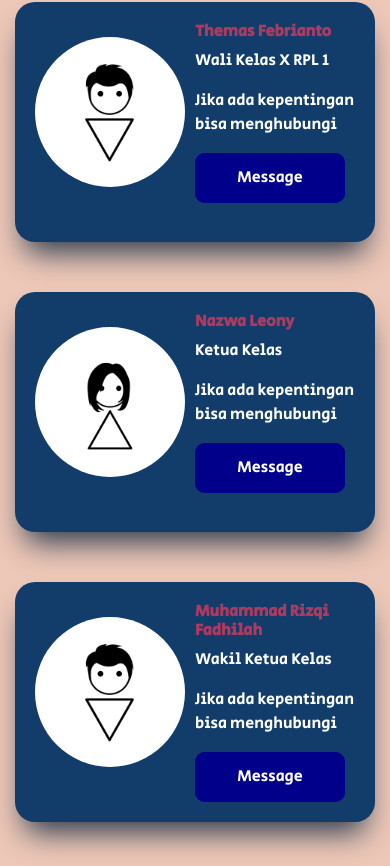
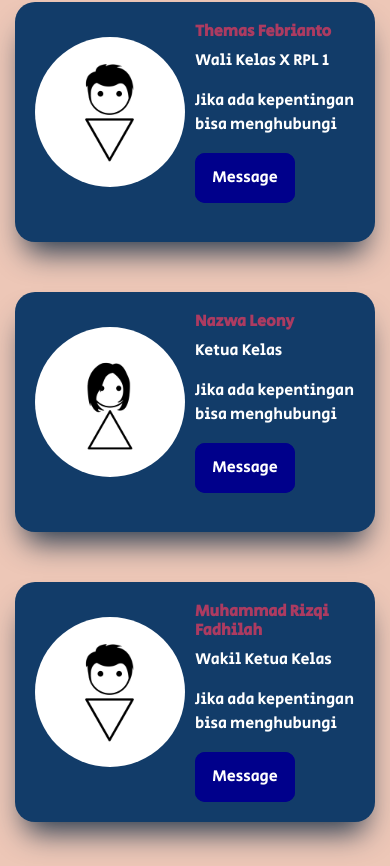
Before and after one commit to HalfaChink/Portfolio-old, a website: page homepage.html in a window 390 px wide. Shown: the part 2258-3124 px from the top of the page. Drawn offline with nearby package versions, Linux system fonts and the light colour scheme.

Commit message:
Update style.css

```diff
--- a/style.css
+++ b/style.css
@@ -356,6 +356,9 @@ footer a:hover {
       flex: 100%;
       max-width: 50%;
     }
+      .glow-on-hover {
+        width: 100px;
+      }
   }
 
 .banner {
```
